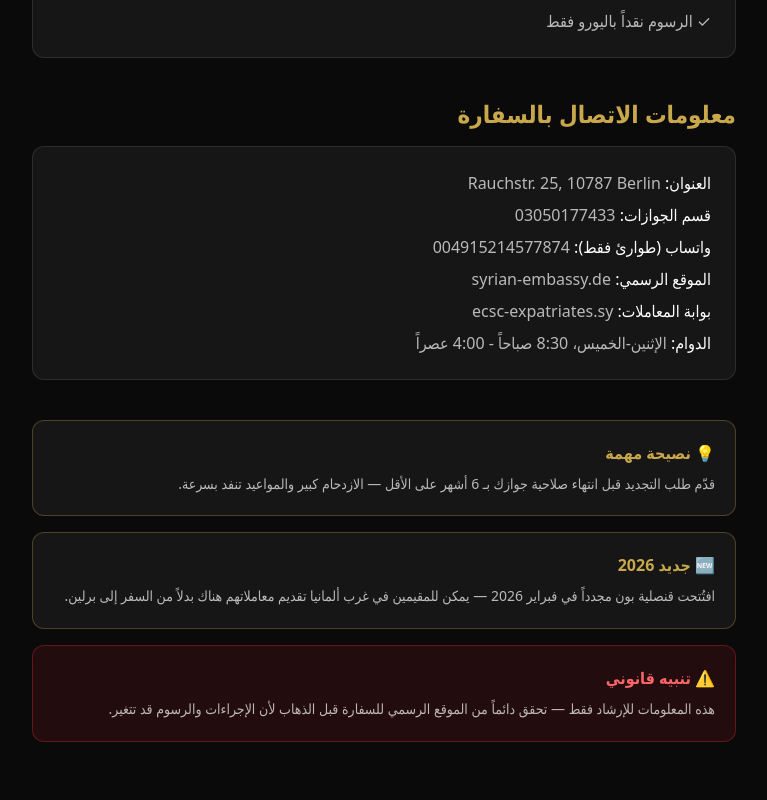
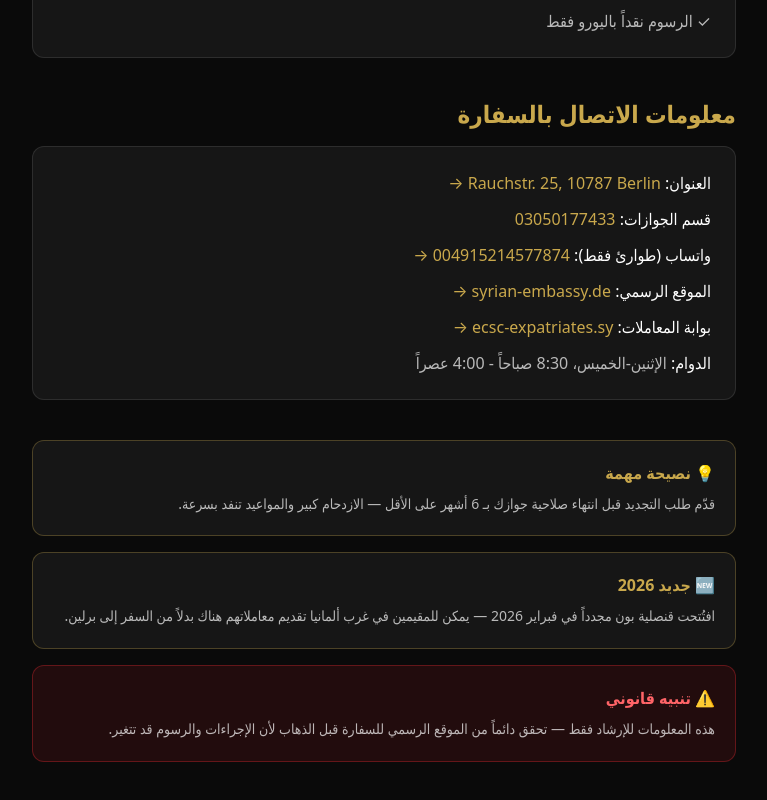
Before and after one commit to khokha6-9/subul, a Next.js app: page /germany/passport in a window 1280 px wide. Shown: the part 1334-2134 px from the top of the page, without its empty margins (256-1023 px from the left). Built offline with nearby package versions, Linux system fonts and the light colour scheme.

Commit message:
make all links clickable

```diff
--- a/app/germany/passport/page.tsx
+++ b/app/germany/passport/page.tsx
@@ -52,12 +52,37 @@ export default function Passport() {
                 </div>
 
                 <h2 className="text-2xl font-bold mb-4 text-[#c9a84c]">معلومات الاتصال بالسفارة</h2>
-                <div className="bg-white/5 border border-white/10 rounded-xl p-6 mb-10 space-y-2 text-white/70">
-                    <p><span className="text-white">العنوان:</span> Rauchstr. 25, 10787 Berlin</p>
-                    <p><span className="text-white">قسم الجوازات:</span> 03050177433</p>
-                    <p><span className="text-white">واتساب (طوارئ فقط):</span> 004915214577874</p>
-                    <p><span className="text-white">الموقع الرسمي:</span> syrian-embassy.de</p>
-                    <p><span className="text-white">بوابة المعاملات:</span> ecsc-expatriates.sy</p>
+                <div className="bg-white/5 border border-white/10 rounded-xl p-6 mb-10 space-y-3 text-white/70">
+                    <p>
+                        <span className="text-white">العنوان: </span>
+                        <a href="https://maps.google.com/?q=Rauchstr.+25,+10787+Berlin" target="_blank" className="text-[#c9a84c] hover:underline">
+                            Rauchstr. 25, 10787 Berlin →
+                        </a>
+                    </p>
+                    <p>
+                        <span className="text-white">قسم الجوازات: </span>
+                        <a href="tel:+493050177433" className="text-[#c9a84c] hover:underline">
+                            03050177433
+                        </a>
+                    </p>
+                    <p>
+                        <span className="text-white">واتساب (طوارئ فقط): </span>
+                        <a href="https://wa.me/4915214577874" target="_blank" className="text-[#c9a84c] hover:underline">
+                            004915214577874 →
+                        </a>
+                    </p>
+                    <p>
+                        <span className="text-white">الموقع الرسمي: </span>
+                        <a href="https://syrian-embassy.de" target="_blank" className="text-[#c9a84c] hover:underline">
+                            syrian-embassy.de →
+                        </a>
+                    </p>
+                    <p>
+                        <span className="text-white">بوابة المعاملات: </span>
+                        <a href="https://ecsc-expatriates.sy" target="_blank" className="text-[#c9a84c] hover:underline">
+                            ecsc-expatriates.sy →
+                        </a>
+                    </p>
                     <p><span className="text-white">الدوام:</span> الإثنين-الخميس، 8:30 صباحاً - 4:00 عصراً</p>
                 </div>
 
```
